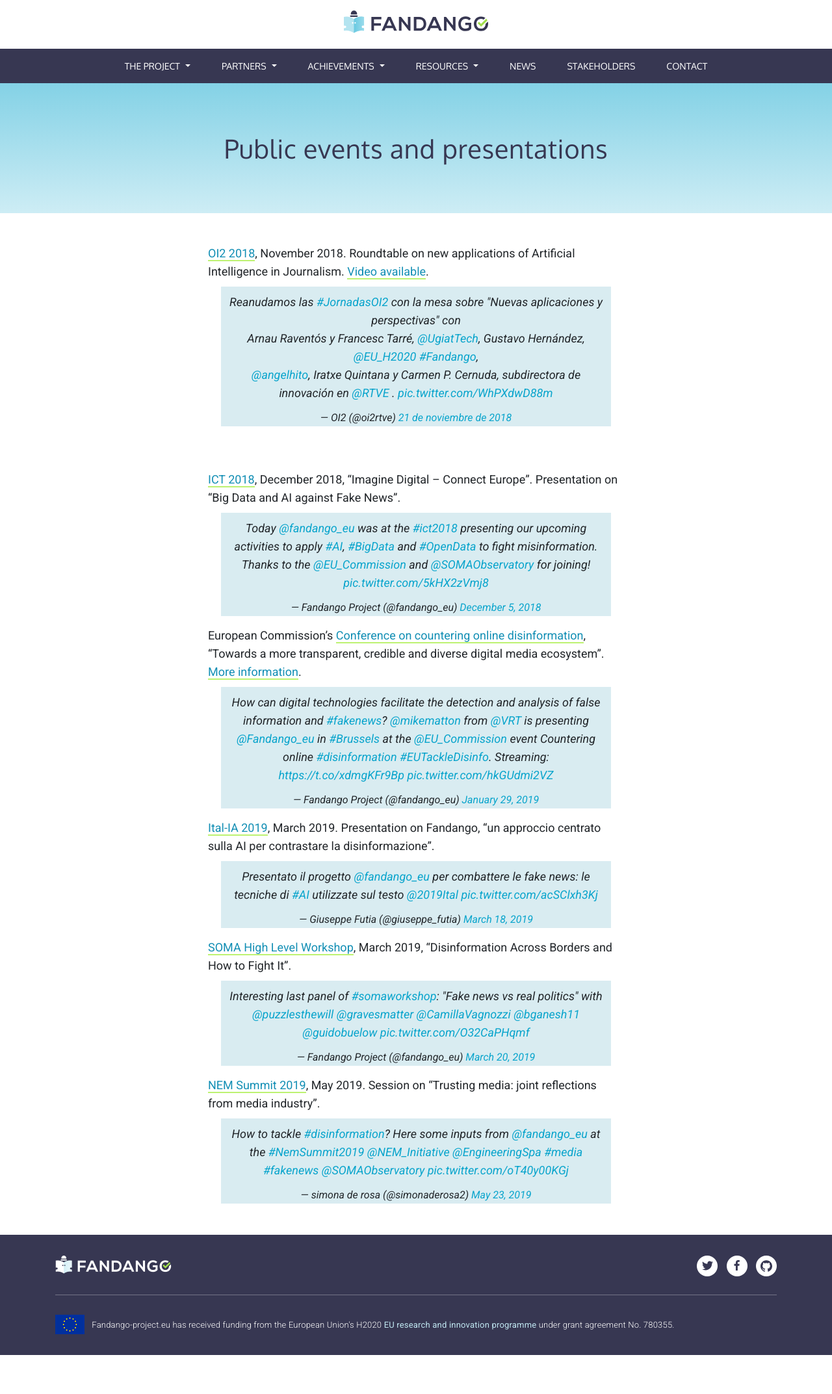
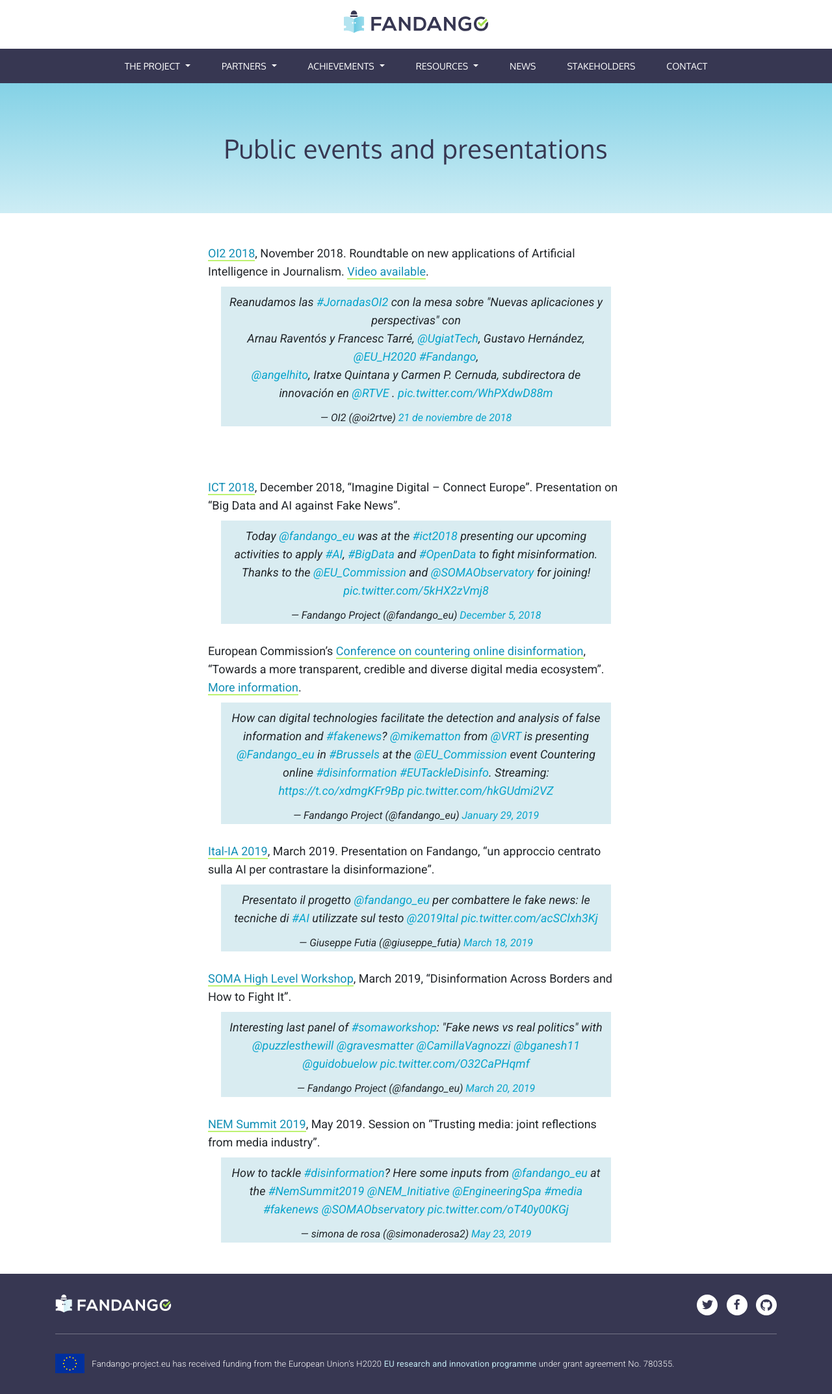
Before and after one commit to fandangOrg/fandango-web, a Jekyll site: the page built from achievements/public-events.md, in a window 1280 px wide. Shown: the whole page at 65% size. Built offline with Jekyll 4.4.1, drawn with Linux system fonts in a browser that asks for light colours; comment, search, counter and statistics services are not loaded; before the commit the page ends 2085 px from its top, so only the background shows below that.

Commit message:
Fix embedded tweets styles

```diff
--- a/assets/css/_general.scss
+++ b/assets/css/_general.scss
@@ -639,6 +639,11 @@ header .container {
       }
     }
   }
+
+  #twitter-widget-0{
+    max-height: 500px !important;
+    background: white;
+  }
 }
 
 
@@ -710,7 +715,6 @@ header .container {
   }
 }
 
-#twitter-widget-0{
-  max-height: 500px !important;
-  background: white;
+.twitter-tweet {
+  margin-bottom: 1.75rem !important;
 }
```
